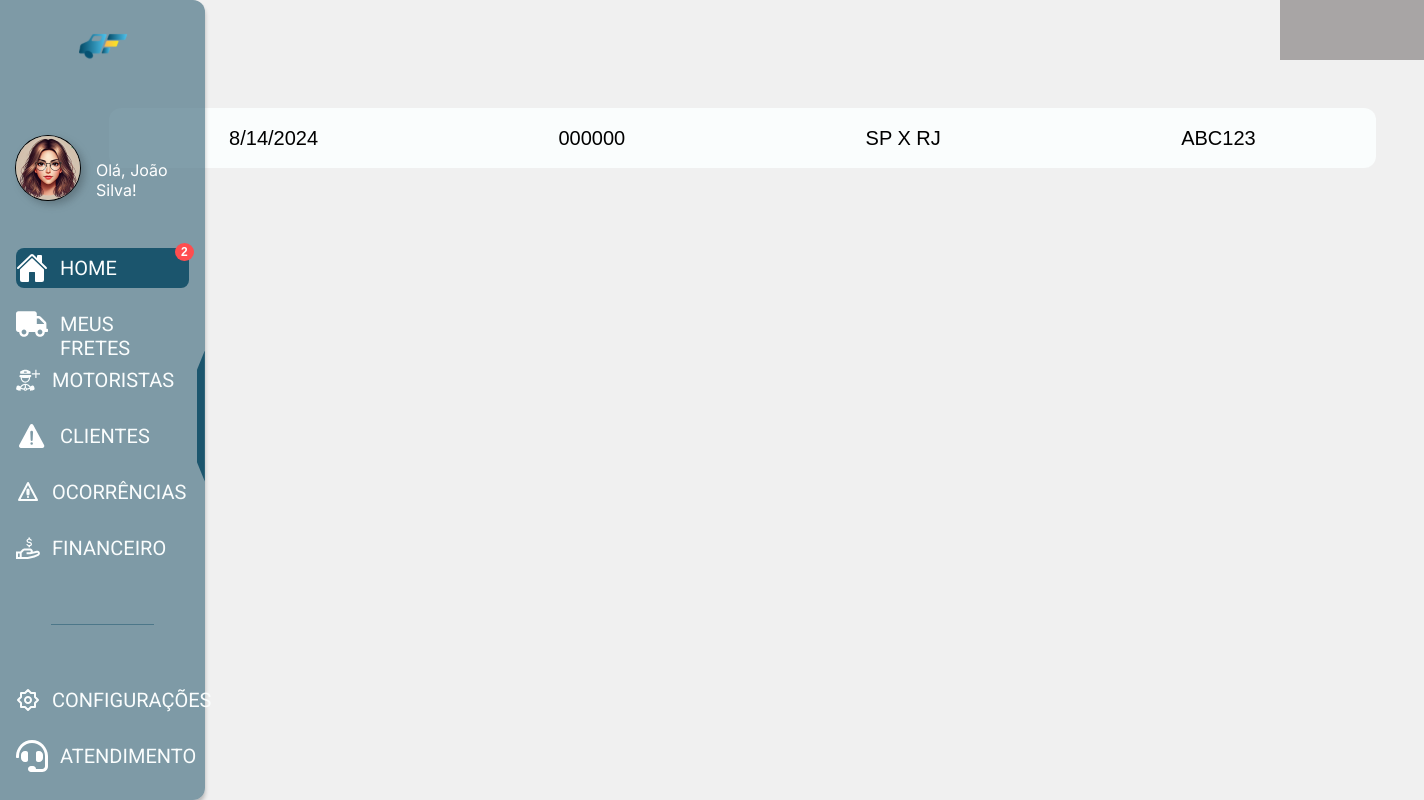
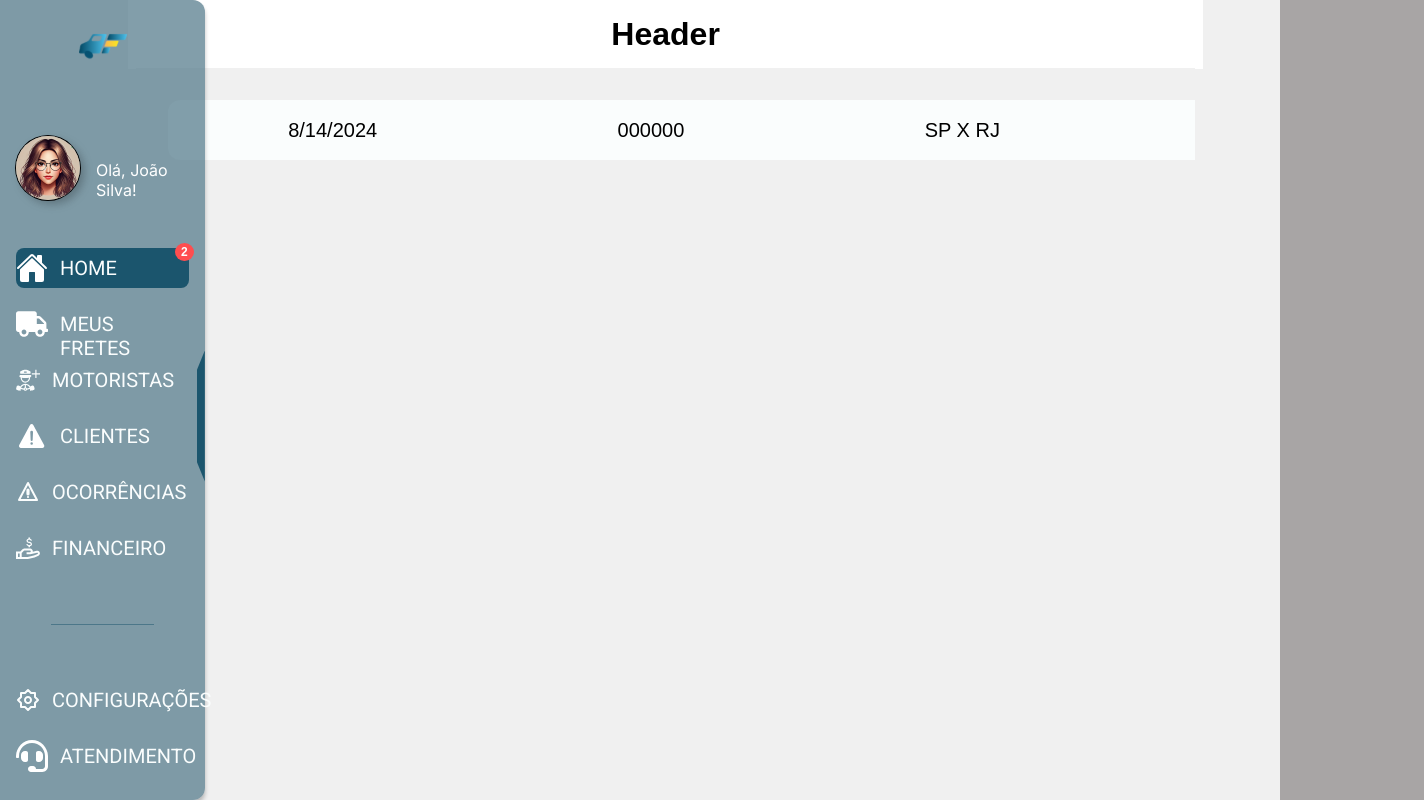
Before and after one commit to fretador/fretador-mesa, a Next.js app: page /canva in a window 1280 px wide. Shown: the whole page, 1424 px wide, since content can reach past the window. Built offline with nearby package versions, Linux system fonts and the light colour scheme.

Commit message:
style(sidebar):adjusts of style to resposivity

```diff
--- a/src/components/Header/Header.module.css
+++ b/src/components/Header/Header.module.css
@@ -3,6 +3,5 @@
   color: #000;
   padding: 1rem;
   text-align: center;
-  width: 100vw;
-  box-sizing: border-box;
+  /* box-sizing: border-box; */
 }
--- a/src/pages/canva/Canva.module.css
+++ b/src/pages/canva/Canva.module.css
@@ -1,60 +1,55 @@
 .container {
   display: flex;
-  flex-direction: column;
+  flex-direction: row;
   height: 100vh;
+  width: 100vw;
   overflow: hidden;
-}
-
-.header {
-  position: fixed;
-  top: 0;
-  left: 0;
-  right: 0;
-  height: 60px;
-  z-index: 2;
-}
-
-.main {
-  display: flex;
-  flex-direction: row;
-  /* Alterado para row para permitir que sidebar e conteúdo fiquem lado a lado */
-  flex: 1;
-  margin-top: 60px;
-  overflow: hidden;
+  box-sizing: border-box;
 }
 
 .sidebar {
-  position: fixed;
-  left: 0;
-  bottom: 0;
+  width: 16vw;
   height: 100vh;
-  width: 16vw;
-  z-index: 1;
   transition: width 0.3s;
+  box-sizing: border-box;
 }
 
 .retracted {
   width: 6vw;
-  /* Define a largura para 10vw quando retraído */
+  height: 100vh;
+  transition: width 0.3s;
+  box-sizing: border-box;
+}
+
+.contentWrapper {
+  display: flex;
+  flex-direction: column;
+  width: calc(100% - 16vw);
+  margin-left: 10vw;
+  transition: width 0.3s, margin-left 0.3s;
+  box-sizing: border-box;
+}
+
+.retractedContentWrapper {
+  display: flex;
+  flex-direction: column;
+  width: calc(100% - 6vw);
+  margin-left: -4vw;
+  transition: width 0.3s, margin-left 0.3s;
+  box-sizing: border-box;
+}
+
+.header {
+  height: 60px;
+  width: 100%;
+  flex-shrink: 0;
+  margin-left: auto;
+  justify-content: center;
+  box-sizing: border-box;
 }
 
 .content {
   flex: 1;
-  margin-left: 16vw;
-  /* Largura padrão do sidebar */
-  padding: 1rem;
-  background-color: #f0f0f0;
-  overflow: auto;
-  transition: margin-left 0.3s;
+  padding: 0.5rem;
+  box-sizing: border-box;
 }
-
-.retractedContent {
-  margin-left: 10vw;
-  /* Ajuste de margem quando o sidebar é retraído */
-}
-
-.body {
-  flex: 1;
-  background-color: #f0f0f0;
-  overflow: auto;
-}
--- a/src/pages/canva/index.tsx
+++ b/src/pages/canva/index.tsx
@@ -1,8 +1,6 @@
 import React from "react";
 import Header from "@/components/Header";
-import Sidebar from "@/components/Sidebar";
 import { SidebarComp } from "@/components/SidebarComp";
-import SidebarCompRoot from "@/components/SidebarComp/SidebarCompRoot";
 import Body from "@/components/Body";
 import styles from "./Canva.module.css";
 import { Row } from "@/components/Row";
@@ -26,7 +24,6 @@ const Canva: React.FC = () => {
 
   return (
     <div className={styles.container}>
-      <div className={styles.main}>
       <SidebarComp.Root
         user={mockBoardUsers[0]}
         className={isRetracted ? styles.retracted : styles.sidebar}
@@ -99,10 +96,14 @@ const Canva: React.FC = () => {
       </SidebarComp.Root>
 
       <div
-          className={`${styles.content} ${
-            isRetracted ? styles.contentRetracted : ""
-          }`}
+        className={
+          isRetracted ? styles.retractedContentWrapper : styles.contentWrapper
+        }
       >
+        <div className={styles.header}>
+          <Header />
+        </div>
+        <div className={styles.content}>
           <Body>
             <Row.Root>
               <Row.FreightDate date={new Date()} />
```
Lines whose indentation alone changed are shown as unchanged.
